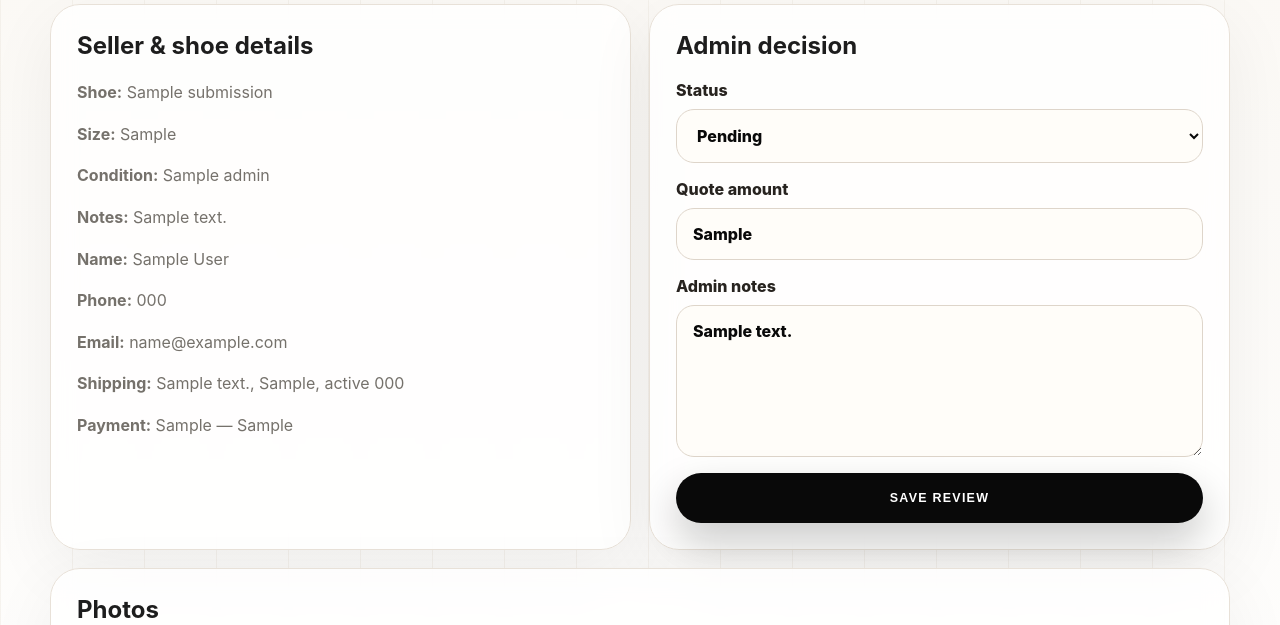
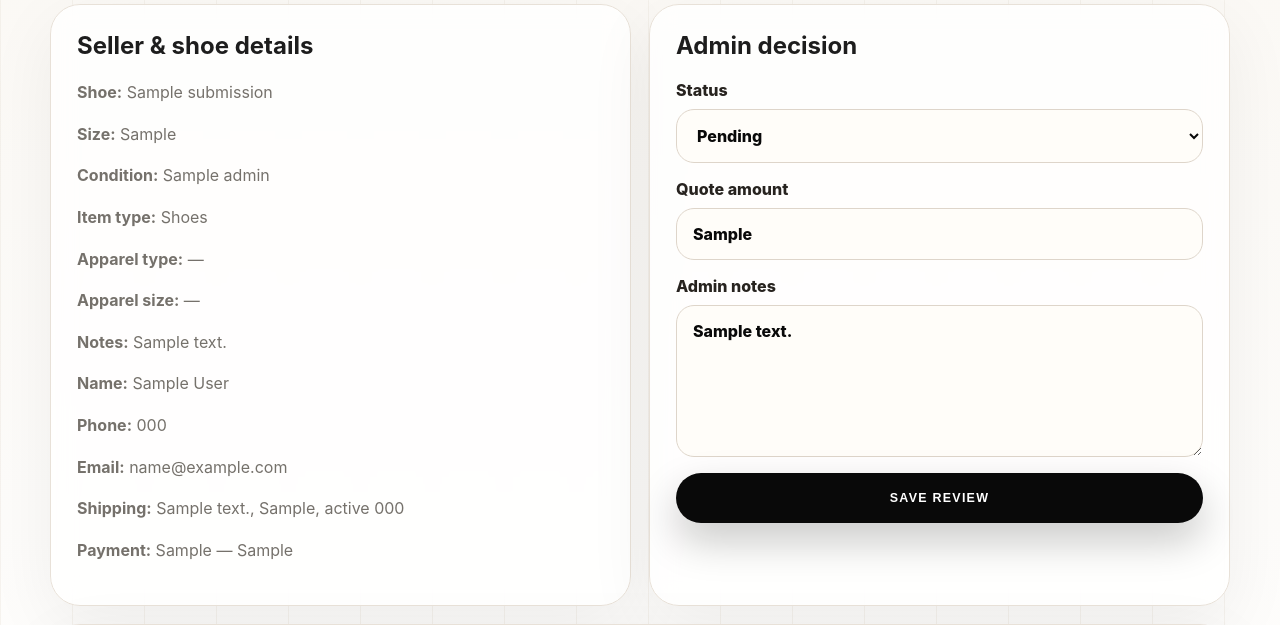
Before and after one commit to JordanBuys/jordan-buys, a Flask app: page /admin/submission/1 in a window 1280 px wide. Shown: the part 327-952 px from the top of the page. Run offline with Flask 3, Linux system fonts and the light colour scheme; the visitor is signed in with stand-in values (Sample User, id 1); tables that the repository leaves empty hold one stand-in row (values such as "Sample post"); grey boxes marked "Sample" are stand-in pictures.

Commit message:
Update admin_submission.html

```diff
--- a/templates/admin_submission.html
+++ b/templates/admin_submission.html
@@ -18,6 +18,9 @@
       <p><strong>Shoe:</strong> {{ sub.shoe_name }}</p>
       <p><strong>Size:</strong> {{ sub.shoe_size }}</p>
       <p><strong>Condition:</strong> {{ sub.condition }} {{ sub.used_level }}</p>
+      <p><strong>Item type:</strong> {{ sub.item_type or "Shoes" }}</p>
+<p><strong>Apparel type:</strong> {{ sub.apparel_type or "—" }}</p>
+<p><strong>Apparel size:</strong> {{ sub.apparel_size or "—" }}</p>
       <p><strong>Notes:</strong> {{ sub.condition_notes or "—" }}</p>
       <p><strong>Name:</strong> {{ sub.full_name }}</p>
       <p><strong>Phone:</strong> {{ sub.phone }}</p>
```
